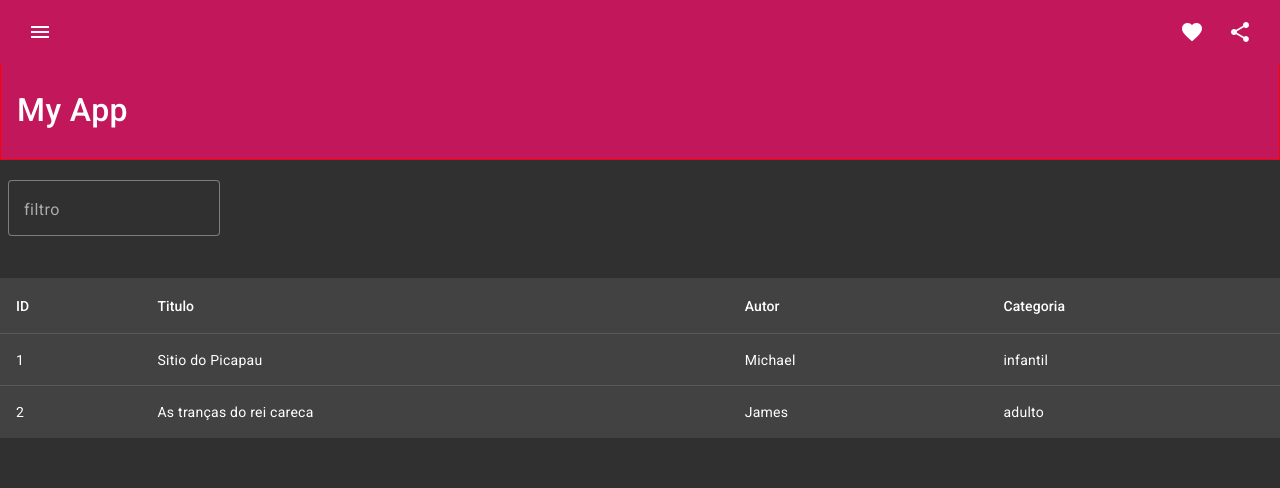
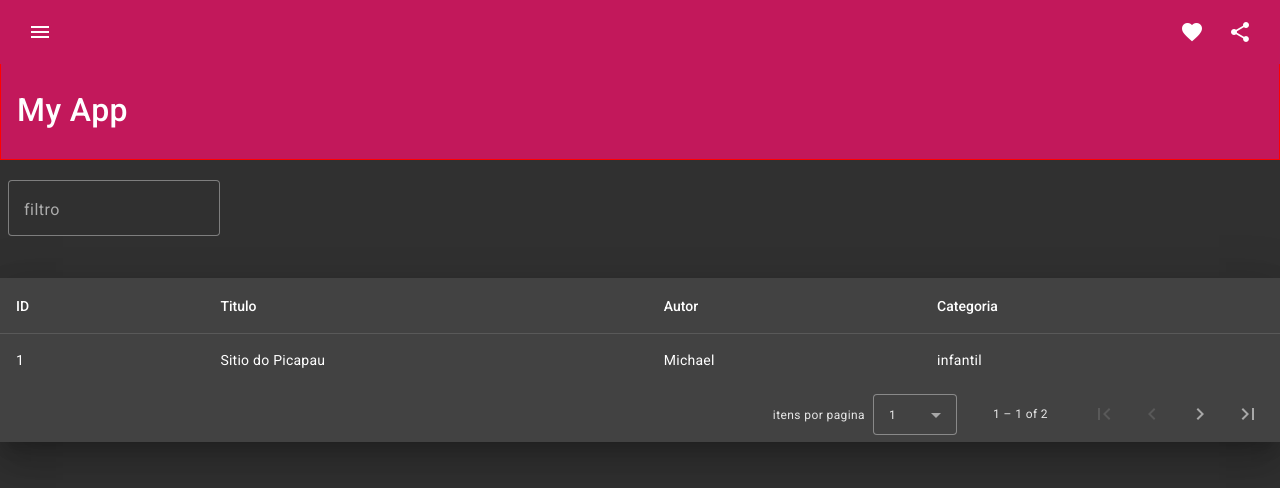
Before and after one commit to ellsonmendesyt/material, an Angular app: page / in a window 1280 px wide. Shown: the top 488 px of the page. Built offline with nearby package versions, Linux system fonts and the light colour scheme.

Commit message:
added pagination

```diff
--- a/src/app/Material/Material.module.ts
+++ b/src/app/Material/Material.module.ts
@@ -11,6 +11,7 @@ import {MatDialogModule} from "@angular/material/dialog"
 import {MatFormFieldModule} from '@angular/material/form-field';
 import { MatInputModule } from '@angular/material/input';
 import { MatSortModule } from '@angular/material/sort';
+import {MatPaginatorModule} from "@angular/material/paginator"
 @NgModule({
   imports: [
 
@@ -28,6 +29,7 @@ import { MatSortModule } from '@angular/material/sort';
     MatDialogModule,
     MatFormFieldModule,
     MatSortModule,
+    MatPaginatorModule,
 
   ],
   declarations: []
--- a/src/app/components/tabila/tabila.component.html
+++ b/src/app/components/tabila/tabila.component.html
@@ -7,30 +7,34 @@
     </mat-form-field>
   </div>
 </ng-container>
+<div class="mat-elevation-z24">
 
 
-<table mat-table [dataSource]="books" >
+
+  <table matSort mat-table [dataSource]="dataSource" >
 
     <ng-container matColumnDef="id">
-    <th mat-header-cell *matHeaderCellDef> ID </th>
+      <th mat-sort-header mat-header-cell *matHeaderCellDef> ID </th>
       <td mat-cell *matCellDef="let element;"> {{element.id}} </td>
     </ng-container>
     <ng-container matColumnDef="title">
-    <th mat-header-cell *matHeaderCellDef> Titulo </th>
+      <th mat-sort-header mat-header-cell *matHeaderCellDef> Titulo </th>
       <td mat-cell *matCellDef="let element;"> {{element.title}} </td>
     </ng-container>
 
     <ng-container matColumnDef="author">
-    <th mat-header-cell *matHeaderCellDef> Autor </th>
+      <th mat-sort-header mat-header-cell *matHeaderCellDef> Autor </th>
       <td mat-cell *matCellDef="let element;"> {{element.author}} </td>
     </ng-container>
     <ng-container matColumnDef="category">
-    <th mat-header-cell *matHeaderCellDef> Categoria </th>
+      <th mat-sort-header mat-header-cell *matHeaderCellDef> Categoria </th>
       <td mat-cell *matCellDef="let element;"> {{element.category }} </td>
 
     </ng-container>
 
     <tr mat-header-row *matHeaderRowDef="colunas"></tr>
-  <tr (click)="debug(row)" mat-row *matRowDef="let row; columns: colunas;"></tr>
+    <tr  mat-row *matRowDef="let row; columns: colunas;"></tr>
 
   </table>
+  <mat-paginator showFirstLastButtons [pageSizeOptions]="[1,2]" ></mat-paginator>
+</div>
--- a/src/app/components/tabila/tabila.component.ts
+++ b/src/app/components/tabila/tabila.component.ts
@@ -1,6 +1,7 @@
-import { Component } from '@angular/core';
+import { Component,OnInit,ViewChild } from '@angular/core';
 import { MatTableDataSource } from '@angular/material/table';
-import {FormControl, Validators, FormsModule, ReactiveFormsModule} from '@angular/forms';
+import { MatSort } from '@angular/material/sort';
+import { MatPaginator } from '@angular/material/paginator';
 
 export interface Book{
   id:string;
@@ -20,16 +21,26 @@ let books:Book[]=[{
   templateUrl: './tabila.component.html',
   styleUrls: ['./tabila.component.scss']
 })
-export class TabilaComponent {
+export class TabilaComponent  {
+
+  @ViewChild(MatSort) sort!: MatSort;
+  @ViewChild(MatPaginator) paginator!: MatPaginator;
+
   public texto!:string;
-  books= new MatTableDataSource(books);
+  dataSource= new MatTableDataSource(books);
   public colunas=['id','title','author','category']
 
  constructor() {}
 
+ ngAfterViewInit() {
+  this.dataSource.sort = this.sort;
+  this.dataSource.paginator=this.paginator;
+  this.paginator._intl.itemsPerPageLabel="itens por pagina";
+}
+
  aplicarFiltro(value:string){
   console.log(value);
-  this.books.filter=value.trim().toLowerCase();
+  this.dataSource.filter=value.trim().toLowerCase();
  }
 
 debug(info:any){
```
Lines whose indentation alone changed are shown as unchanged.
